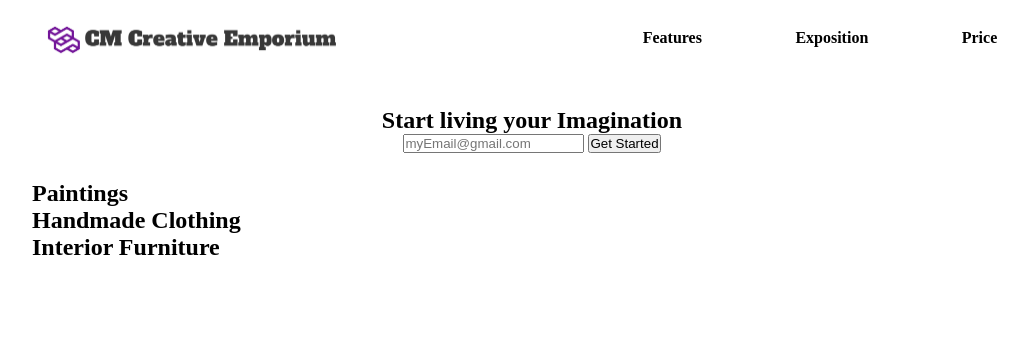
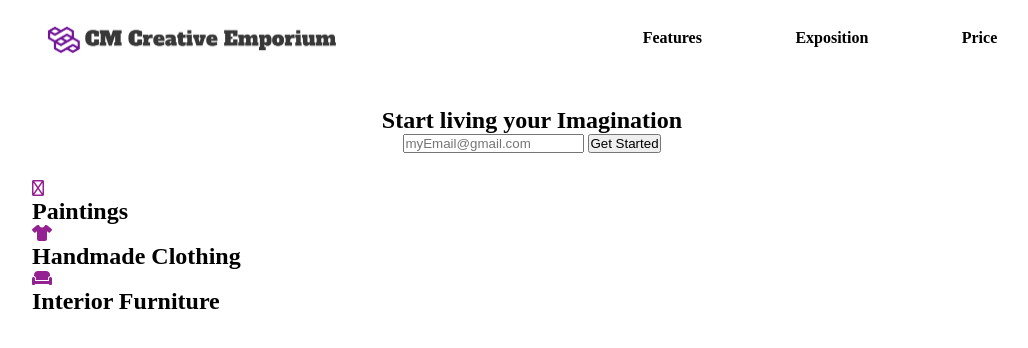
Before and after one commit to GiovanniCortes19/product-Landing-Page, a plain HTML site: page index.html in a window 1280 px wide. Shown: the whole page, without its empty margins (108-1136 px from the left). Drawn offline with Linux system fonts and the light colour scheme.

Commit message:
added icons and edited logo

```diff
--- a/index.css
+++ b/index.css
@@ -3,6 +3,10 @@
   padding: 0;
   box-sizing: border-box;
   /* border: 1px solid rgba(0, 0, 0, 0.3); */
+}
+
+body {
+  background-color: white;
 }
 
 main {
@@ -27,6 +31,7 @@ header {
   justify-content: center;
   align-items: center;
   margin-left: 20px;
+  background-color: transparent;
 }
 
 nav ul {
--- a/index.html
+++ b/index.html
@@ -5,6 +5,7 @@
     <meta charset='utf-8'>
     <meta name='viewport' content='width=device-width, initial-scale=1.0'>
     <link rel='stylesheet' href='index.css'>
+    <script src="https://kit.fontawesome.com/46e52355be.js" crossorigin="anonymous"></script>
     <title>Creative Emporium</title>
 </head>
 
@@ -13,7 +14,7 @@
 
         <header id='header'>
             <div class='logo'>
-                <img id='header-img' name='logo' src='cmLogo.png'>
+                <img id='header-img' name='logo' src='cmLogo2.png'>
             </div>
 
             <nav id='nav-bar'>
@@ -36,7 +37,9 @@
         <div class='container'>
             <section id='features'>
                 <div class="grid">
-                    <div class="icon"></div>
+                    <div class="icon">
+                        <i class="fa-regular fa-palette" style="color: #942192;"></i>
+                    </div>
                     <div class="description">
                         <h2>Paintings</h2>
                         <p></p>
@@ -44,7 +47,9 @@
                 </div>
 
                 <div class="grid">
-                    <div class="icon"></div>
+                    <div class="icon">
+                        <i class="fa-sharp fa-solid fa-shirt " style="color: #942192;"></i>
+                    </div>
                     <div class="description">
                         <h2>Handmade Clothing</h2>
                         <p></p>
@@ -52,7 +57,9 @@
                 </div>
 
                 <div class="grid">
-                    <div class="icon"></div>
+                    <div class="icon">
+                        <i class="fa-solid fa-couch" style="color: #942192;"></i>
+                    </div>
                     <div class="description">
                         <h2>Interior Furniture</h2>
                         <p></p>
```
Also changed, not shown: cmLogo2.png (added).
